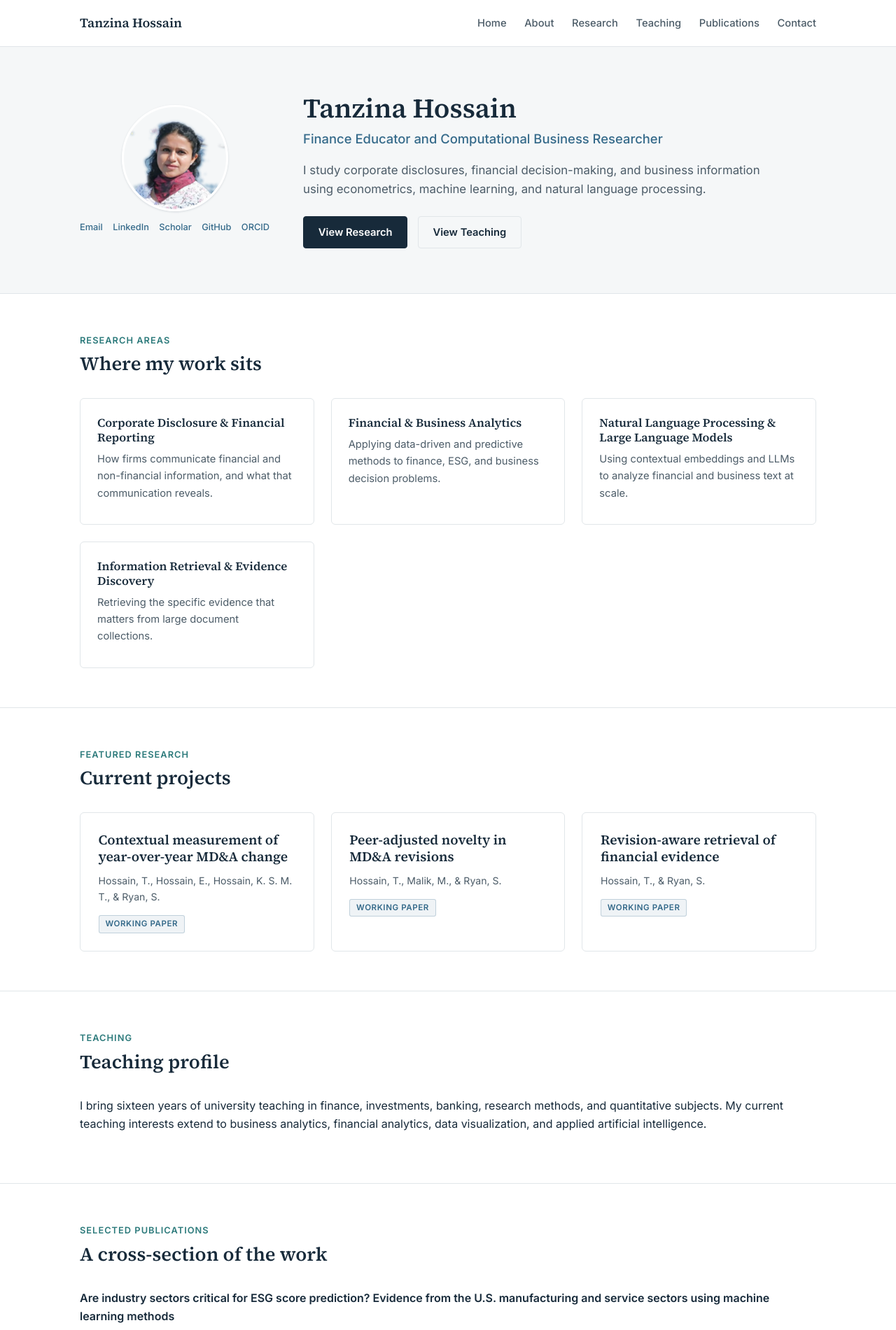
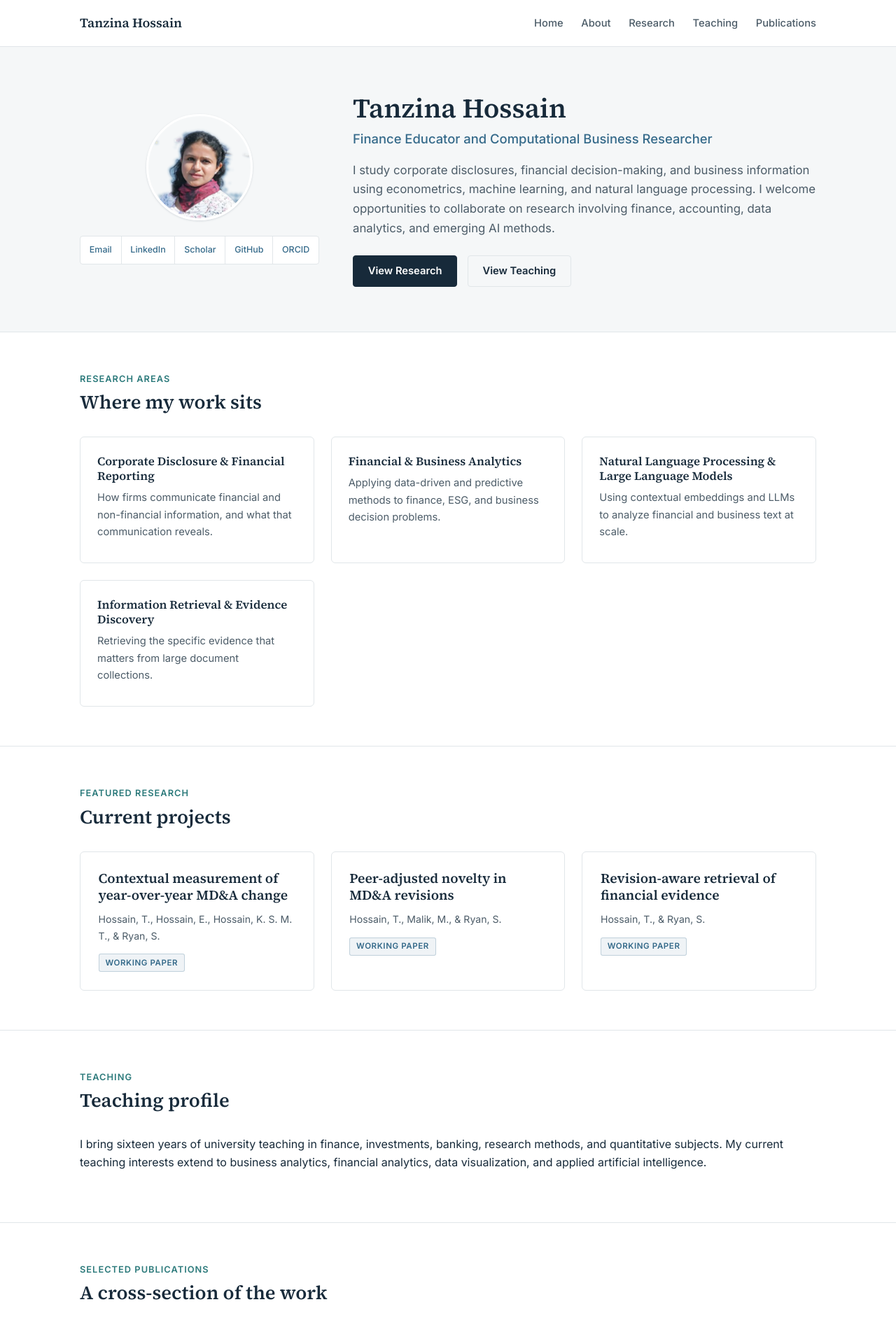
Before and after one commit to tanzinahossain/tanzinahossain.github.io, a Jekyll site: the page built from index.html, in a window 1280 px wide. Shown: the top 1901 px of the page at 70% size. Built offline with Jekyll 4.4.1, drawn with Linux system fonts in a browser that asks for light colours; some of the changed text lies outside the part shown.

Commit message:
Merge collaboration line into hero lede, remove separate Contact section, restyle social row as a bordered box under the photo
Co-Authored-By: Claude Sonnet 5 <noreply@anthropic.com>

```diff
--- a/_includes/header.html
+++ b/_includes/header.html
@@ -7,7 +7,6 @@
       <a href="{{ '/research/' | relative_url }}">Research</a>
       <a href="{{ '/teaching/' | relative_url }}">Teaching</a>
       <a href="{{ '/publications/' | relative_url }}">Publications</a>
-      <a href="{{ '/#contact' | relative_url }}">Contact</a>
     </nav>
   </div>
 </header>
--- a/assets/css/style.css
+++ b/assets/css/style.css
@@ -47,10 +47,11 @@ section + section{border-top:1px solid var(--border)}
 .hero{background:var(--gray); padding:4rem 0}
 .hero-grid{display:flex; gap:3rem; align-items:center; flex-wrap:wrap}
 .hero-photo{width:9.5rem; height:9.5rem; border-radius:50%; object-fit:cover; border:3px solid var(--white); box-shadow:0 1px 3px rgba(23,42,58,.15); flex:none}
-.hero-photo-col{display:flex; flex-direction:column; align-items:center; gap:.8rem; flex:none}
-.hero-social{display:flex; flex-wrap:wrap; justify-content:center; gap:.5rem .9rem}
-.hero-social a{font-size:.8rem; font-weight:500; color:var(--blue)}
-.hero-social a:hover{color:var(--teal)}
+.hero-photo-col{display:flex; flex-direction:column; align-items:center; gap:1.4rem; flex:none}
+.hero-social{display:flex; align-items:center; border:1px solid var(--border); border-radius:4px; overflow:hidden; background:var(--white)}
+.hero-social a{display:flex; align-items:center; justify-content:center; padding:.55rem .8rem; font-size:.78rem; font-weight:500; color:var(--blue); border-right:1px solid var(--border)}
+.hero-social a:last-child{border-right:0}
+.hero-social a:hover{background:var(--gray); color:var(--teal); text-decoration:none}
 .hero-text{flex:1 1 22rem; min-width:0}
 .hero-text .kicker{font-family:var(--sans); font-size:.85rem; font-weight:600; letter-spacing:.06em; text-transform:uppercase; color:var(--teal); margin-bottom:.5rem}
 .hero-text h1{margin-bottom:.3rem}
--- a/index.html
+++ b/index.html
@@ -19,7 +19,7 @@ description: Finance educator and computational business researcher — corporat
     <div class="hero-text">
       <h1>Tanzina Hossain</h1>
       <div class="role">Finance Educator and Computational Business Researcher</div>
-      <p class="lede">I study corporate disclosures, financial decision-making, and business information using econometrics, machine learning, and natural language processing.</p>
+      <p class="lede">I study corporate disclosures, financial decision-making, and business information using econometrics, machine learning, and natural language processing. I welcome opportunities to collaborate on research involving finance, accounting, data analytics, and emerging AI methods.</p>
       <div class="hero-actions">
         <a class="btn btn-primary" href="{{ '/research/' | relative_url }}">View Research</a>
         <a class="btn btn-ghost" href="{{ '/teaching/' | relative_url }}">View Teaching</a>
@@ -97,14 +97,3 @@ description: Finance educator and computational business researcher — corporat
     <p style="margin-top:1.5rem"><a class="btn btn-ghost" href="{{ '/publications/' | relative_url }}">View All Publications</a></p>
   </div>
 </section>
-
-<section id="contact">
-  <div class="wrap">
-    <div class="section-head">
-      <div class="eyebrow">Contact</div>
-      <h2>Get in touch</h2>
-    </div>
-    <p class="lede">I welcome opportunities to collaborate on research involving finance, accounting, data analytics, and emerging AI methods.</p>
-    <p><a href="mailto:ematanzina@gmail.com">ematanzina@gmail.com</a></p>
-  </div>
-</section>
```
